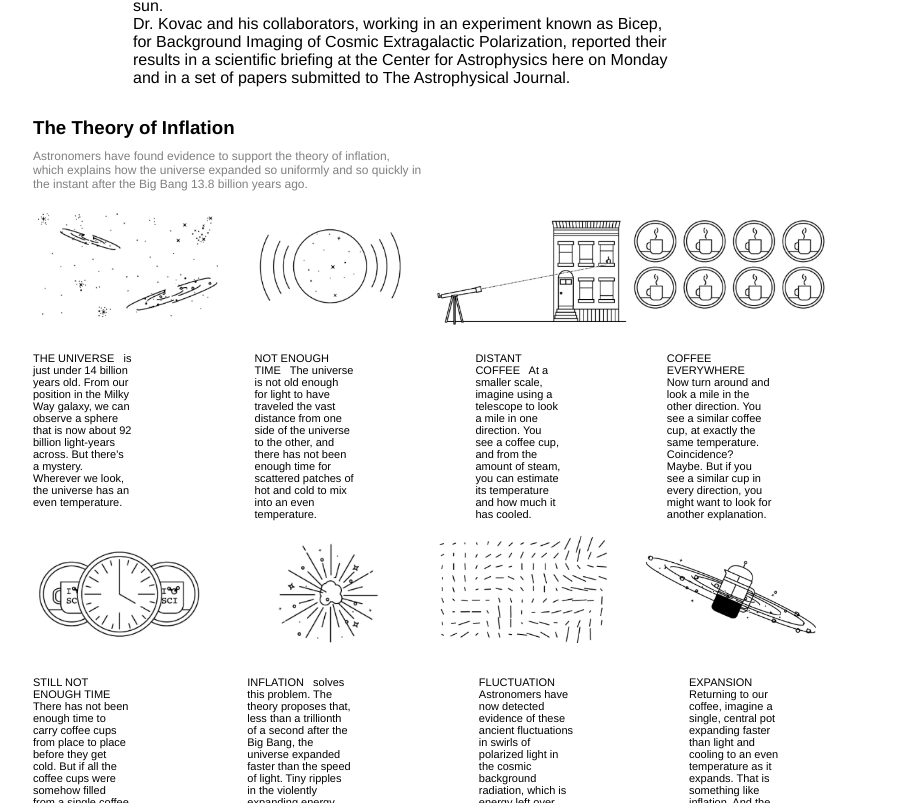
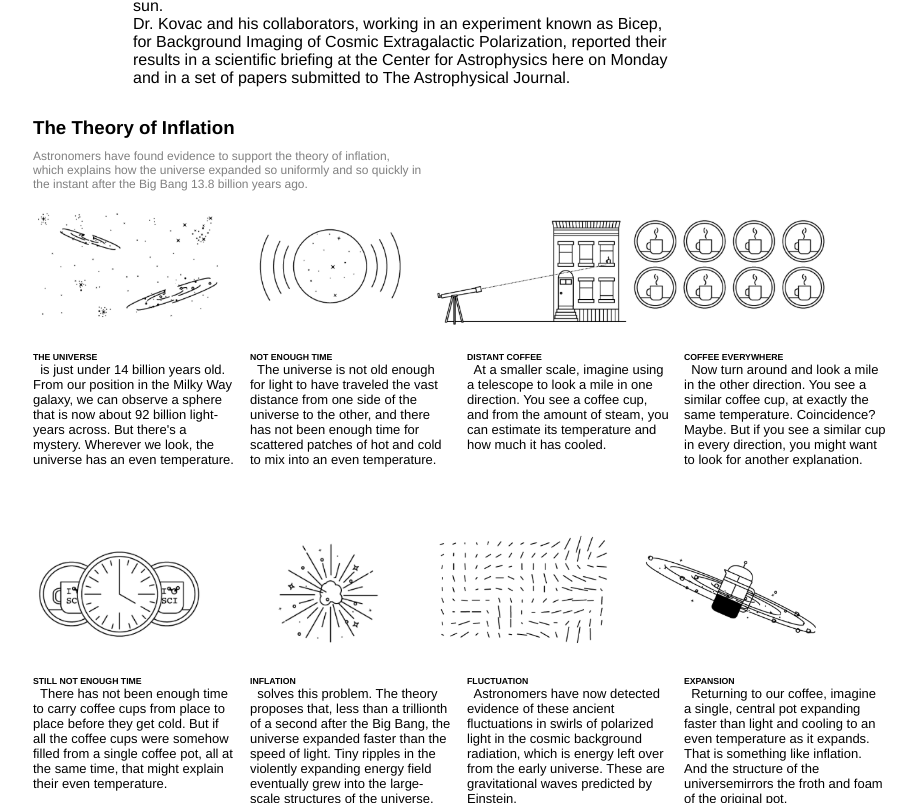
Before and after one commit to garang96/NYT-Page-clone, a plain HTML site: page index.html in a window 1280 px wide. Shown: the part 1997-2800 px from the top of the page, without its empty margins (237-1153 px from the left). Drawn offline with Linux system fonts and the light colour scheme; a web font is replaced by a local one.

Commit message:
I fiexd some more linter errors and styled articles under inflation theory

```diff
--- a/cssstyles/styles.css
+++ b/cssstyles/styles.css
@@ -238,8 +238,16 @@ p {
     width: 70%;
     justify-content: space-around;
     height: 150px;
-    font-size: 11px;
+    font-size: 13px;
     margin: 2px 0 20px 250px;
+}
+
+.universe,
+.not-enough,
+.distant-coffee,
+.coffee-everywhere {
+    width: 40%;
+    margin-right: 15px;
 }
 
 .space-items2 {
@@ -272,8 +280,16 @@ p {
     flex-wrap: nowrap;
     width: 70%;
     justify-content: flex-start;
-    font-size: 11px;
+    font-size: 13px;
     margin-left: 250px;
+}
+
+.still-not-enough,
+.inflation2,
+.fluctuation,
+.expansion {
+    width: 40%;
+    margin-right: 15px;
 }
 
 .author2 {
@@ -546,7 +562,7 @@ aside p {
     list-style: none;
     width: 80%;
     margin-left: 100px;
-    top: 410rem;
+    top: 405rem;
 }
 
 .footer-list {
--- a/index.html
+++ b/index.html
@@ -5,7 +5,7 @@
     <meta charset="UTF-8">
     <meta name="viewport" content="width=device-width, initial-scale=1.0">
     <title>New York Times</title>
-    <link rel="stylesheet" href="cssstyles\styles.css">
+    <link rel="stylesheet" href="cssstyles/styles.css">
     <link rel="stylesheet" href="https://g1.nyt.com/fonts/css/web-fonts.5810def60210a2fa7d0848f37e3fa048bb6147b1.css">
     <script src="https://kit.fontawesome.com/d7a4814113.js" crossorigin="anonymous"></script>
 
@@ -28,7 +28,7 @@
                 </ul>
 
                 <ul class="riht-nav-main">
-                    <li lass="right-nav1"><button type="submit" class="right-nav-button">SUBSCRIBE NOW</button></li>
+                    <li class="right-nav1"><button type="submit" class="right-nav-button">SUBSCRIBE NOW</button></li>
                     <li class="right-nav2"><button type="submit" class="right-nav-button">LOG IN</button></li>
                 </ul>
             </nav>
@@ -104,59 +104,59 @@
                 </p>
             </div>
             <figure class="space-items1">
-                <img id="the-universe-img" src=".github\workflows\images\TheUniverse.png" alt="The universe">
-                <img id="not-time-img" src=".github\workflows\images\Time.png" alt="Not enough time">
-                <img id="distant-coffee-img" src=".github\workflows\images\DistanceCoffee.png" alt="distant coffee">
-                <img id="coffee-everywhere-img" src=".github\workflows\images\CoffeeEverywhere.png" alt="coffee everywhere">
+                <img id="the-universe-img" src=".github/workflows/images/TheUniverse.png" alt="The universe">
+                <img id="not-time-img" src=".github/workflows/images/Time.png" alt="Not enough time">
+                <img id="distant-coffee-img" src=".github/workflows/images/DistanceCoffee.png" alt="distant coffee">
+                <img id="coffee-everywhere-img" src=".github/workflows/images/CoffeeEverywhere.png" alt="coffee everywhere">
             </figure>
             <div class="articles-div1">
 
                 <article class="universe">
-                    <p><span>THE UNIVERSE</span> &nbsp; is just under 14 billion years old. From our position in the Milky Way galaxy, we can observe a sphere that is now about 92 billion light-years across. But there's a mystery. Wherever we look, the universe
-                        has an even temperature.</p>
+                    <p><span><h6>THE UNIVERSE</h6></span> &nbsp; is just under 14 billion years old. From our position in the Milky Way galaxy, we can observe a sphere that is now about 92 billion light-years across. But there's a mystery. Wherever we look,
+                        the universe has an even temperature.</p>
                 </article>
 
                 <article class="not-enough">
-                    <p><span>NOT ENOUGH TIME</span> &nbsp; The universe is not old enough for light to have traveled the vast distance from one side of the universe to the other, and there has not been enough time for scattered patches of hot and cold to
-                        mix into an even temperature.</p>
+                    <p><span><h6>NOT ENOUGH TIME</h6></span> &nbsp; The universe is not old enough for light to have traveled the vast distance from one side of the universe to the other, and there has not been enough time for scattered patches of hot and
+                        cold to mix into an even temperature.</p>
                 </article>
 
                 <article class="distant-coffee">
-                    <p><span>DISTANT COFFEE</span> &nbsp; At a smaller scale, imagine using a telescope to look a mile in one direction. You see a coffee cup, and from the amount of steam, you can estimate its temperature and how much it has cooled.</p>
+                    <p><span><h6>DISTANT COFFEE</h6></span> &nbsp; At a smaller scale, imagine using a telescope to look a mile in one direction. You see a coffee cup, and from the amount of steam, you can estimate its temperature and how much it has cooled.</p>
                 </article>
 
                 <article class="coffee-everywhere">
-                    <p><span>COFFEE EVERYWHERE</span> &nbsp; Now turn around and look a mile in the other direction. You see a similar coffee cup, at exactly the same temperature. Coincidence? Maybe. But if you see a similar cup in every direction, you might
-                        want to look for another explanation.</p>
+                    <p><span><h6>COFFEE EVERYWHERE</h6></span> &nbsp; Now turn around and look a mile in the other direction. You see a similar coffee cup, at exactly the same temperature. Coincidence? Maybe. But if you see a similar cup in every direction,
+                        you might want to look for another explanation.</p>
                 </article>
             </div>
             <div class="space-items-div">
                 <figure class="space-items2">
-                    <img id="time-img" src=".github\workflows\images\NotEnoughTime.png" alt="still not enough time">
-                    <img id="inflation-img" src=".github\workflows\images\Inflation.png" alt="inflation">
-                    <img id="flactuation-img" src=".github\workflows\images\Flactuation.png" alt="flactuation">
-                    <img id="expantion-img" src=".github\workflows\images\Expantion.png" alt="expansion">
+                    <img id="time-img" src=".github/workflows/images/NotEnoughTime.png" alt="still not enough time">
+                    <img id="inflation-img" src=".github/workflows/images/Inflation.png" alt="inflation">
+                    <img id="flactuation-img" src=".github/workflows/images/Flactuation.png" alt="flactuation">
+                    <img id="expantion-img" src=".github/workflows/images/Expantion.png" alt="expansion">
                 </figure>
 
                 <div class="articles-div2">
                     <article class="still-not-enough">
-                        <p><span>STILL NOT ENOUGH TIME</span> &nbsp; There has not been enough time to carry coffee cups from place to place before they get cold. But if all the coffee cups were somehow filled from a single coffee pot, all at the same time,
-                            that might explain their even temperature.</p>
+                        <p><span><h6>STILL NOT ENOUGH TIME</h6></span> &nbsp; There has not been enough time to carry coffee cups from place to place before they get cold. But if all the coffee cups were somehow filled from a single coffee pot, all at the
+                            same time, that might explain their even temperature.</p>
                     </article>
 
                     <article class="inflation2">
-                        <p><span>INFLATION</span> &nbsp; solves this problem. The theory proposes that, less than a trillionth of a second after the Big Bang, the universe expanded faster than the speed of light. Tiny ripples in the violently expanding energy
-                            field eventually grew into the large-scale structures of the universe.</p>
+                        <p><span><h6>INFLATION</h6></span> &nbsp; solves this problem. The theory proposes that, less than a trillionth of a second after the Big Bang, the universe expanded faster than the speed of light. Tiny ripples in the violently expanding
+                            energy field eventually grew into the large-scale structures of the universe.</p>
                     </article>
 
                     <article class="fluctuation">
-                        <p><span>FLUCTUATION</span> &nbsp; Astronomers have now detected evidence of these ancient fluctuations in swirls of polarized light in the cosmic background radiation, which is energy left over from the early universe. These are
-                            gravitational waves predicted by Einstein.</p>
+                        <p><span><h6>FLUCTUATION</h6></span> &nbsp; Astronomers have now detected evidence of these ancient fluctuations in swirls of polarized light in the cosmic background radiation, which is energy left over from the early universe. These
+                            are gravitational waves predicted by Einstein.</p>
                     </article>
 
                     <article class="expansion">
-                        <p><span>EXPANSION</span> &nbsp; Returning to our coffee, imagine a single, central pot expanding faster than light and cooling to an even temperature as it expands. That is something like inflation. And the structure of the universemirrors
-                            the froth and foam of the original pot.</p>
+                        <p><span><h6>EXPANSION</h6></span> &nbsp; Returning to our coffee, imagine a single, central pot expanding faster than light and cooling to an even temperature as it expands. That is something like inflation. And the structure of
+                            the universemirrors the froth and foam of the original pot.</p>
                     </article>
                 </div>
             </div>
@@ -211,7 +211,7 @@
             <p>“The South Pole is the closest you can get to space and still be on the ground,” Dr. Kovac said. He has been there 23 times, he said, wintering over in 1994. “I’ve been hooked ever since,” he said.</p>
         </section>
         <figure>
-            <img src=".github\workflows\images\18cosmos-2-superJumbo.jpg" id="telescope" alt="image of a telescope">
+            <img src=".github/workflows/images/18cosmos-2-superJumbo.jpg" id="telescope" alt="image of a telescope">
             <figcaption id="telescope-caption">The Bicep2 telescope, in the foreground, was used to detect the faint spiraling gravity patterns — the signature of a universe being wrenched violently apart at its birth.Credit...Steffen Richter/Associated Press</figcaption>
 
         </figure>
@@ -287,6 +287,7 @@
         </aside>
         <footer class="footer">
             <aside class="footer-aside">
+                <ul>
                     <li>
                         <h5>News</h5>
                     </li>
@@ -304,6 +305,7 @@
                     <li>Obituaries</li>
                     <li>Today's Paper</li>
                     <li>Corrections</li>
+                </ul>
                 <ul>
                     <li>
                         <h5>OPINION</h5>
```
Lines whose indentation alone changed are shown as unchanged.
